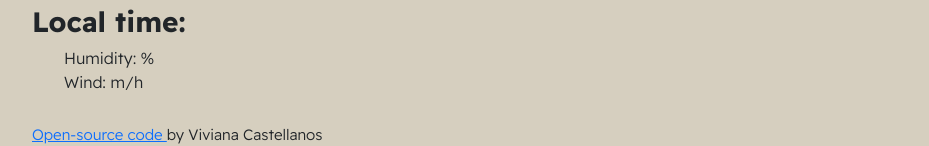
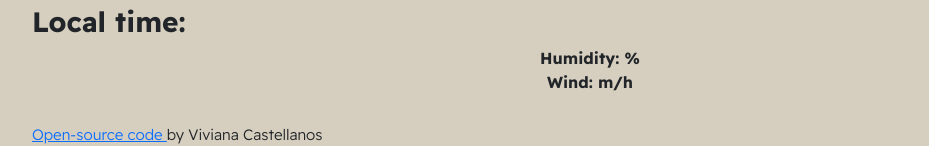
Before and after one commit to castelv2/my-weather-app-project, a plain HTML site: page index.html in a window 1280 px wide. Shown: the part 300-446 px from the top of the page, without its empty margins (50-979 px from the left). Drawn offline with nearby package versions, Linux system fonts and the light colour scheme; no server answers.

Commit message:
Modified weather details & description style

```diff
--- a/index.html
+++ b/index.html
@@ -37,10 +37,10 @@
 
         <div class="descript" id="description"></div>
 
-        <ul class="list">
-            <li>Humidity: <span id="humidity"></span>%</li>
-            <li>Wind: <span id="wind"></span> m/h</li>
-        </ul>
+        <div class="details">
+            <div>Humidity: <span id="humidity"></span>%</div>
+            <div>Wind: <span id="wind"></span> m/h</div>
+        </div>
 
         <div class="weather-forecast" id="forecast">
 
--- a/src/style.css
+++ b/src/style.css
@@ -43,10 +43,6 @@ h3 {
   font-weight: 600;
 }
 
-.list {
-  list-style: none;
-}
-
 .form {
   margin-top: 15px;
   border: none;
@@ -68,7 +64,16 @@ input[type="submit"] {
 
 .descript {
   text-transform: capitalize;
+  text-align: center;
+  font-size: 32px;
+  font-weight: bold;
 }
+
+.details {
+  font-weight: bold;
+  text-align: center;
+}
+
 .osc {
   margin: 30px auto;
   font-size: 15px;
```
